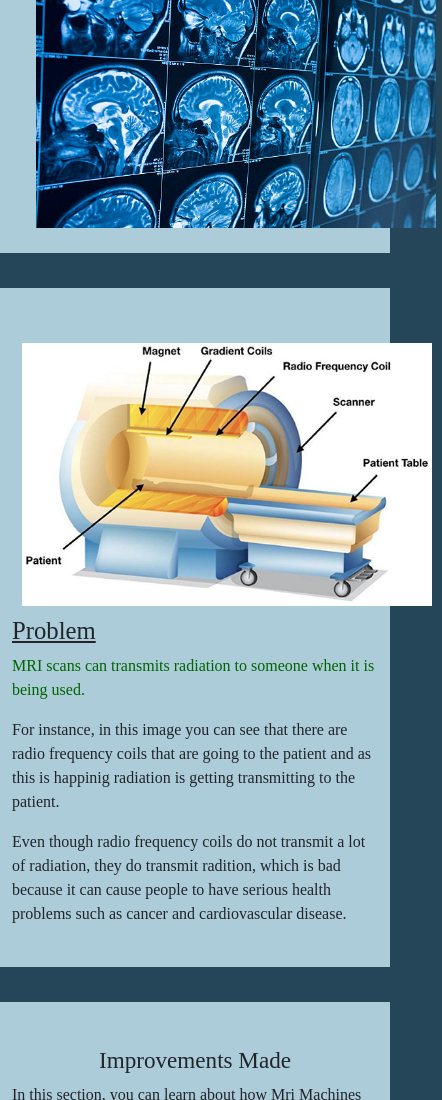
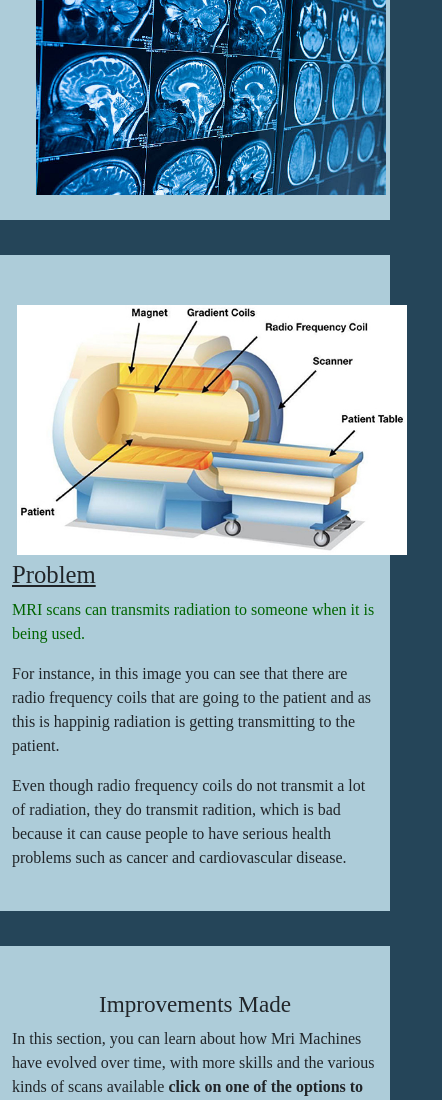
Before and after one commit to Kimberlya0114/sep10-freedom-project, a plain HTML site: page index.html in a window 390 px wide. Shown: the part 790-1890 px from the top of the page, 442 px wide, since content can reach past the window. Drawn offline with nearby package versions, Linux system fonts and the light colour scheme; a script that the page names is missing.

Commit message:
change sizes

```diff
--- a/index.html
+++ b/index.html
@@ -130,7 +130,7 @@
 
 
            .carousel-caption {
-             bottom: 35px;
+             bottom: 15px;
          }
 
          .carousel-caption h5{
@@ -151,12 +151,12 @@
          @media (max-width: 768px) {
 
             #scani{
-                width:400px;
+                width:350px;
             }
 
             #iproblem{
-                width:430px;
-                padding:10px;
+                width:400px;
+                padding:5px;
             }
          }
 
```
